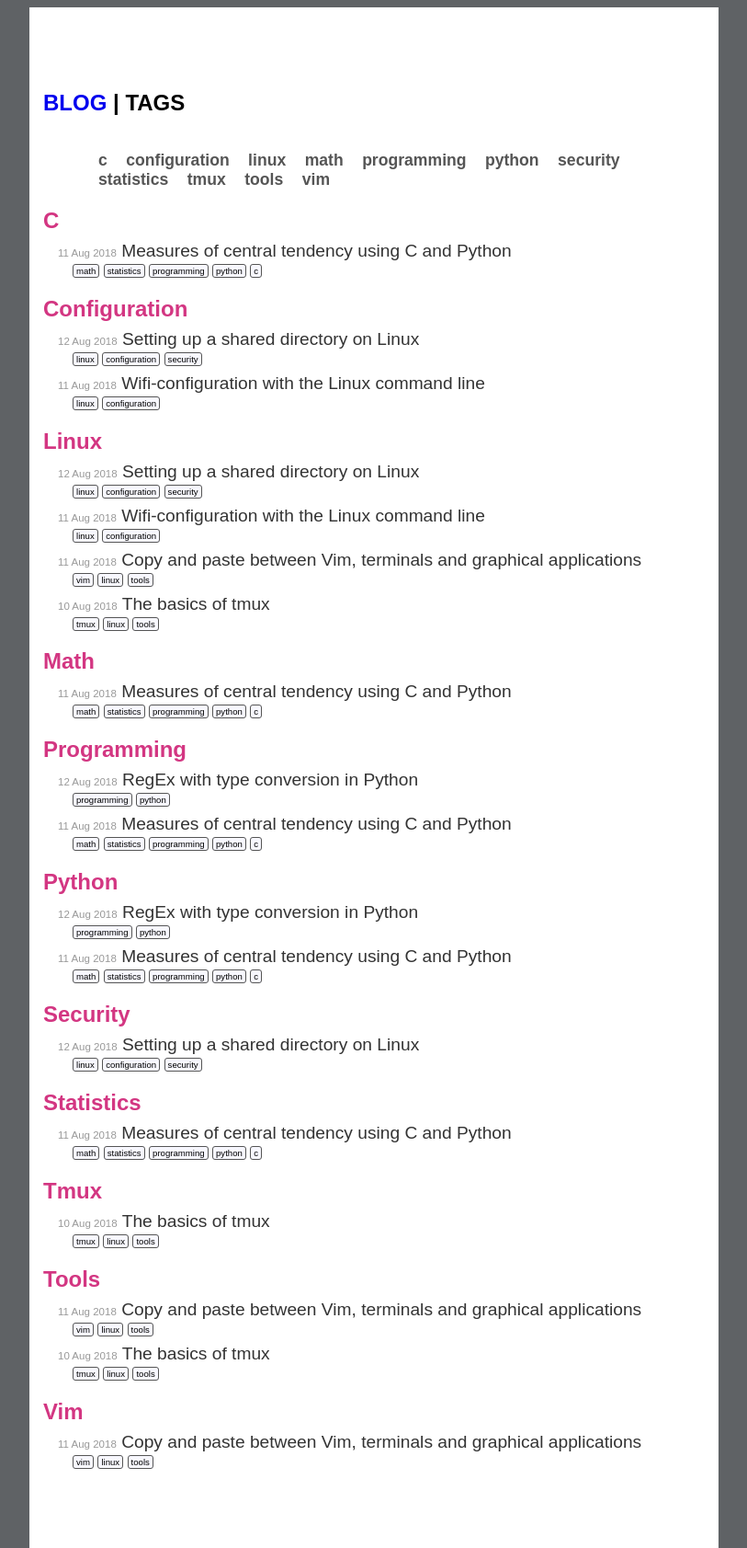
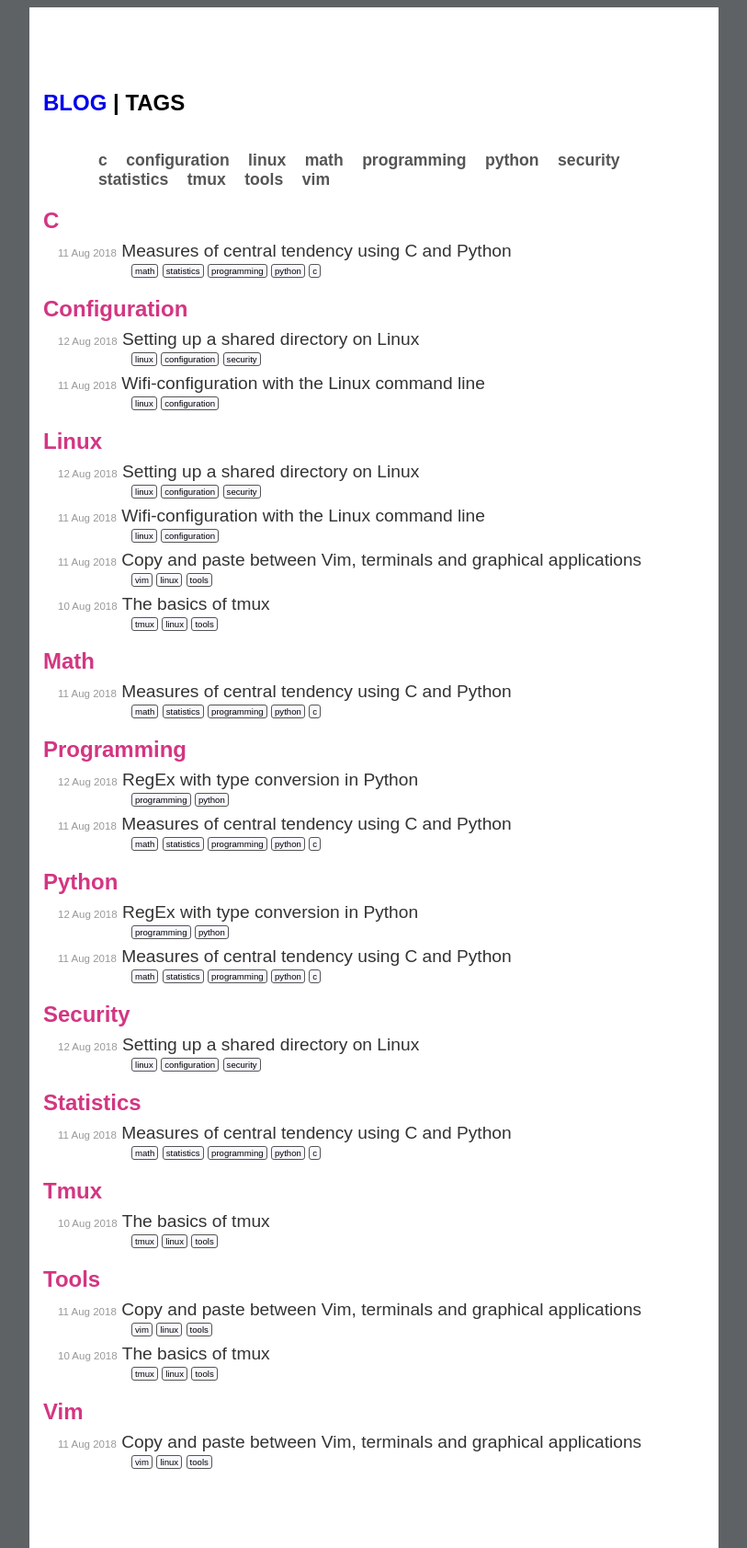
Before and after one commit to execas/execas.github.io, a Jekyll site: the page built from tags.html, in a window 1280 px wide. Shown: the whole page at 92% size, without its empty margins (233-1046 px from the left). Built offline with Jekyll 4.4.1, drawn with Linux system fonts in a browser that asks for light colours.

Commit message:
Update tags.html

```diff
--- a/tags.html
+++ b/tags.html
@@ -46,7 +46,7 @@ title:    Tags
     <h3>
             <small>{{ post.date | date_to_string }}</small> <a href="{{ post.url }}">{{ post.title }}</a>
       </h3>
-      <ul class='tag-posts'><li>
+      <ul class='tagsunderpost'><li>
       {% for tag in post.tags %}
       <a class="tag-mark" href="#{{ tag | slugify }}">{{ tag }}</a>
       {% endfor %}
```
